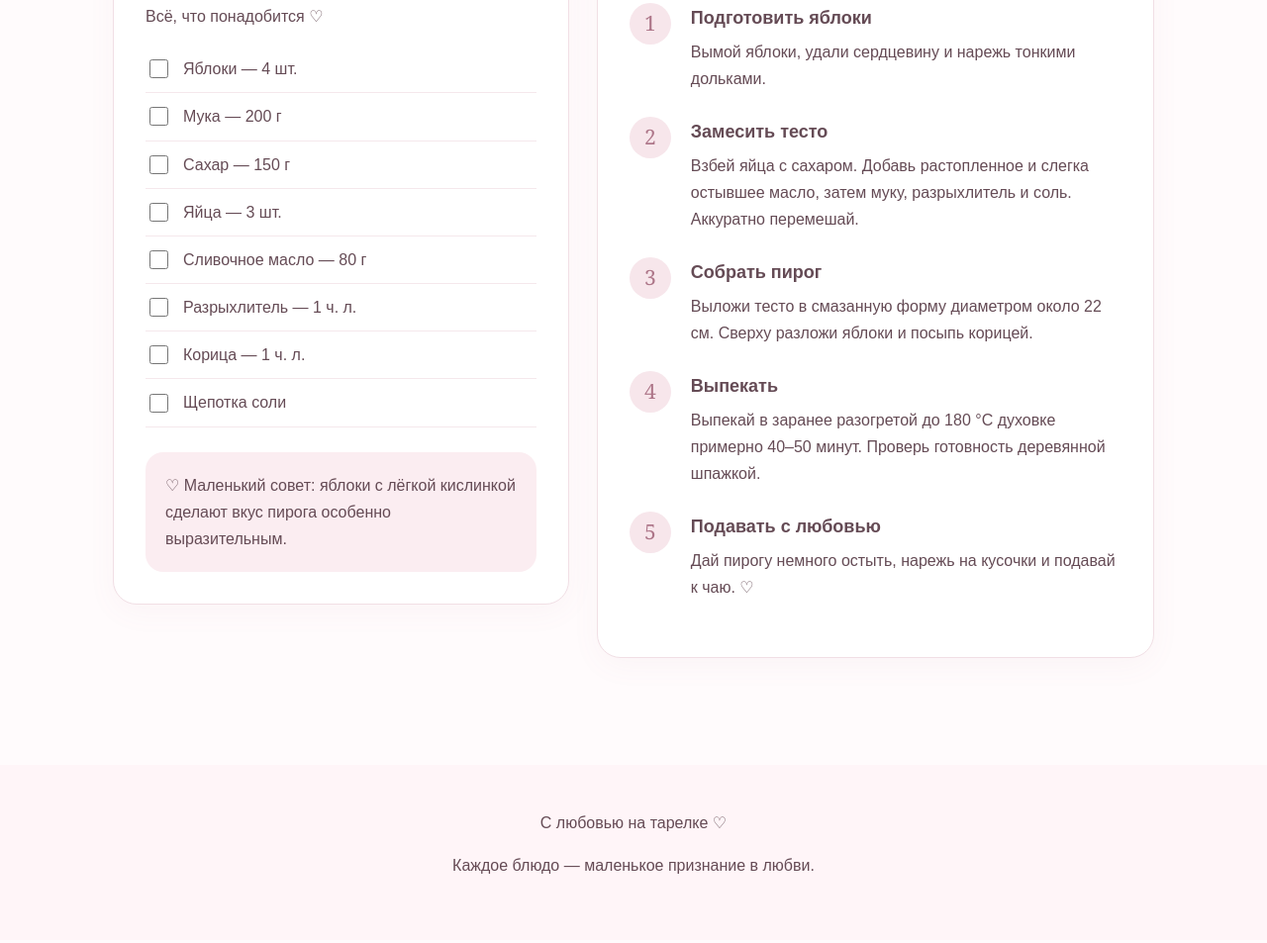
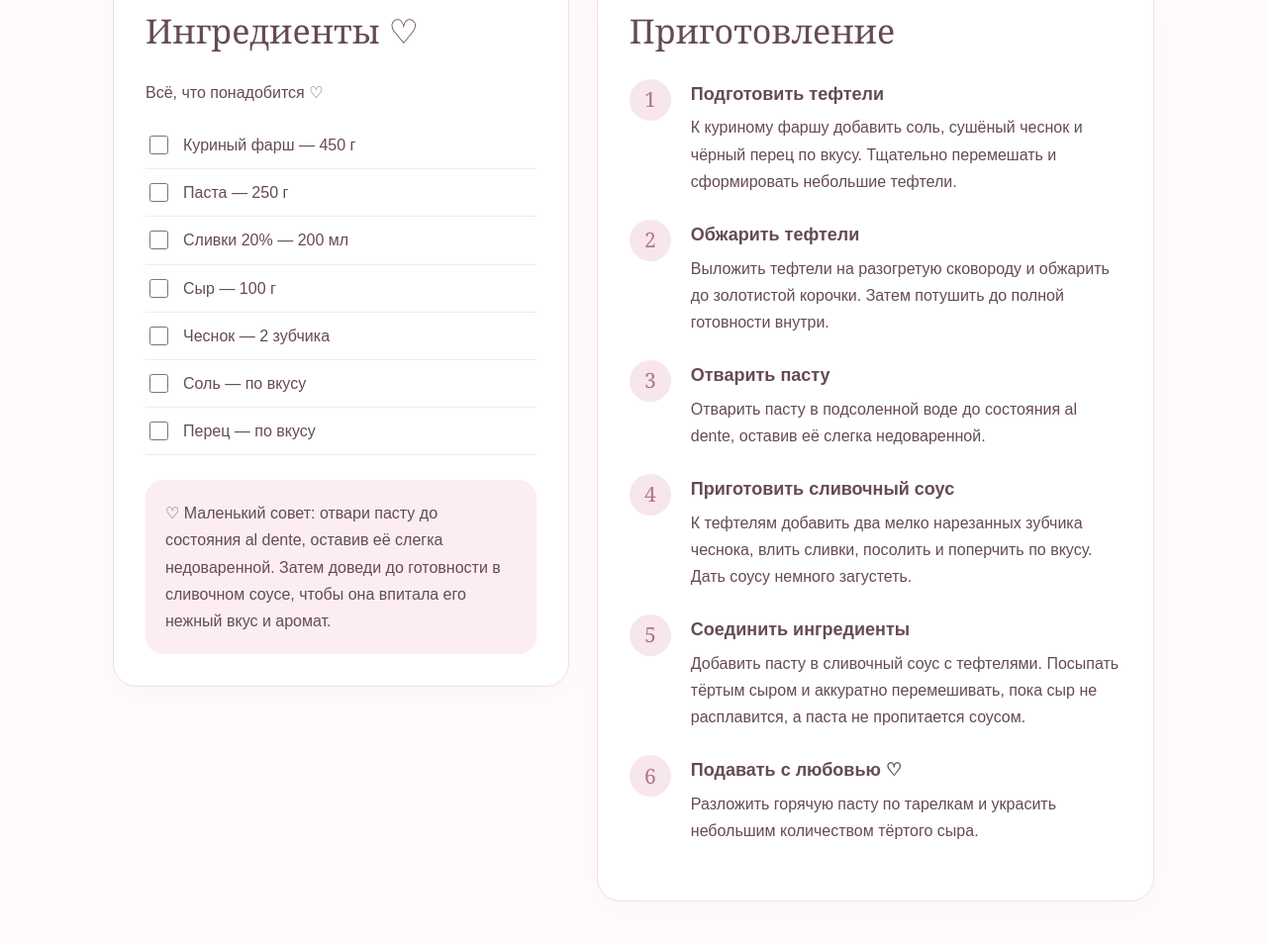
Before and after one commit to pnikoletta0607-droid/love-on-a-plate, a plain HTML site: page recipe.html in a window 1280 px wide. Shown: the part 748-1701 px from the top of the page at 99% size. Drawn offline with Linux system fonts and the light colour scheme.

Commit message:
Update recipe.html

```diff
--- a/recipe.html
+++ b/recipe.html
@@ -3,7 +3,7 @@
 <head>
 <meta charset="UTF-8">
 <meta name="viewport" content="width=device-width, initial-scale=1">
-<title>Яблочный пирог ♡ — С любовью на тарелке</title>
+<title>Паста с куриными тефтелями ♡ — С любовью на тарелке</title>
 <style>
 :root{--pink:#f7e6eb;--rose:#ad7588;--ink:#654b55;--cream:#fffbfc}
 *{box-sizing:border-box}
@@ -49,12 +49,12 @@ footer{text-align:center;padding:45px 20px;background:#fff5f8;margin-top:60px}
 <main>
 <a class="back" href="index.html">← Вернуться на главную</a>
 <section class="hero">
-<div class="photo" role="img" aria-label="Иллюстрация яблочного пирога">🥧</div>
+<div class="photo" role="img" aria-label="Паста с куриными тефтелями">🍝</div>
 <div>
 <div class="eyebrow">Наша маленькая кухня</div>
-<h1>Яблочный пирог</h1>
-<p class="subtitle">Нежный яблочный пирог с ароматной корицей — маленькое признание в любви.</p>
-<div class="meta"><span>◷ 1 ч 10 мин</span><span>♡ Выпечка</span></div>
+<h1>Паста с куриными тефтелями</h1>
+<p class="subtitle">Нежная паста с сочными куриными тефтелями в сливочном соусе — уютный ужин, приготовленный с любовью.</p>
+<div class="meta"><span>♡ Курица</span><span>♡ Паста</span></div>
 <button class="favorite" id="favorite" type="button" aria-pressed="false">♡ В избранное</button>
 </div>
 </section>
@@ -63,31 +63,72 @@ footer{text-align:center;padding:45px 20px;background:#fff5f8;margin-top:60px}
 <h2>Ингредиенты ♡</h2>
 <p>Всё, что понадобится ♡</p>
 <ul id="ingredients">
-<li><label><input type="checkbox"><span>Яблоки — 4 шт.</span></label></li>
-<li><label><input type="checkbox"><span>Мука — 200 г</span></label></li>
-<li><label><input type="checkbox"><span>Сахар — 150 г</span></label></li>
-<li><label><input type="checkbox"><span>Яйца — 3 шт.</span></label></li>
-<li><label><input type="checkbox"><span>Сливочное масло — 80 г</span></label></li>
-<li><label><input type="checkbox"><span>Разрыхлитель — 1 ч. л.</span></label></li>
-<li><label><input type="checkbox"><span>Корица — 1 ч. л.</span></label></li>
-<li><label><input type="checkbox"><span>Щепотка соли</span></label></li>
+<li><label><input type="checkbox"><span>Куриный фарш — 450 г</span></label></li>
+<li><label><input type="checkbox"><span>Паста — 250 г</span></label></li>
+<li><label><input type="checkbox"><span>Сливки 20% — 200 мл</span></label></li>
+<li><label><input type="checkbox"><span>Сыр — 100 г</span></label></li>
+<li><label><input type="checkbox"><span>Чеснок — 2 зубчика</span></label></li>
+<li><label><input type="checkbox"><span>Соль — по вкусу</span></label></li>
+<li><label><input type="checkbox"><span>Перец — по вкусу</span></label></li>
 </ul>
-<div class="tip">♡ Маленький совет: яблоки с лёгкой кислинкой сделают вкус пирога особенно выразительным.</div>
+<div class="tip">♡ Маленький совет: отвари пасту до состояния al dente, оставив её слегка недоваренной. Затем доведи до готовности в сливочном соусе, чтобы она впитала его нежный вкус и аромат.</div>
 </section>
 <section class="panel">
 <h2>Приготовление</h2>
-<div class="step"><div class="number">1</div><div><h3>Подготовить яблоки</h3><p>Вымой яблоки, удали сердцевину и нарежь тонкими дольками.</p></div></div>
-<div class="step"><div class="number">2</div><div><h3>Замесить тесто</h3><p>Взбей яйца с сахаром. Добавь растопленное и слегка остывшее масло, затем муку, разрыхлитель и соль. Аккуратно перемешай.</p></div></div>
-<div class="step"><div class="number">3</div><div><h3>Собрать пирог</h3><p>Выложи тесто в смазанную форму диаметром около 22 см. Сверху разложи яблоки и посыпь корицей.</p></div></div>
-<div class="step"><div class="number">4</div><div><h3>Выпекать</h3><p>Выпекай в заранее разогретой до 180 °C духовке примерно 40–50 минут. Проверь готовность деревянной шпажкой.</p></div></div>
-<div class="step"><div class="number">5</div><div><h3>Подавать с любовью</h3><p>Дай пирогу немного остыть, нарежь на кусочки и подавай к чаю. ♡</p></div></div>
+<div class="step">
+  <div class="number">1</div>
+  <div>
+    <h3>Подготовить тефтели</h3>
+    <p>К куриному фаршу добавить соль, сушёный чеснок и чёрный перец по вкусу. Тщательно перемешать и сформировать небольшие тефтели.</p>
+  </div>
+</div>
+
+<div class="step">
+  <div class="number">2</div>
+  <div>
+    <h3>Обжарить тефтели</h3>
+    <p>Выложить тефтели на разогретую сковороду и обжарить до золотистой корочки. Затем потушить до полной готовности внутри.</p>
+  </div>
+</div>
+
+<div class="step">
+  <div class="number">3</div>
+  <div>
+    <h3>Отварить пасту</h3>
+    <p>Отварить пасту в подсоленной воде до состояния al dente, оставив её слегка недоваренной.</p>
+  </div>
+</div>
+
+<div class="step">
+  <div class="number">4</div>
+  <div>
+    <h3>Приготовить сливочный соус</h3>
+    <p>К тефтелям добавить два мелко нарезанных зубчика чеснока, влить сливки, посолить и поперчить по вкусу. Дать соусу немного загустеть.</p>
+  </div>
+</div>
+
+<div class="step">
+  <div class="number">5</div>
+  <div>
+    <h3>Соединить ингредиенты</h3>
+    <p>Добавить пасту в сливочный соус с тефтелями. Посыпать тёртым сыром и аккуратно перемешивать, пока сыр не расплавится, а паста не пропитается соусом.</p>
+  </div>
+</div>
+
+<div class="step">
+  <div class="number">6</div>
+  <div>
+    <h3>Подавать с любовью ♡</h3>
+    <p>Разложить горячую пасту по тарелкам и украсить небольшим количеством тёртого сыра.</p>
+  </div>
+</div>
 </section>
 </div>
 </main>
 <footer>С любовью на тарелке ♡<p>Каждое блюдо — маленькое признание в любви.</p></footer>
 <script>
 const favorite=document.getElementById('favorite');
-const key='love-on-a-plate-apple-pie';
+const key='love-on-a-plate-chicken-pasta';
 function updateFavorite(){const saved=localStorage.getItem(key)==='true';favorite.classList.toggle('active',saved);favorite.setAttribute('aria-pressed',String(saved));favorite.textContent=saved?'♥ В избранном':'♡ В избранное'}
 favorite.addEventListener('click',()=>{localStorage.setItem(key,String(localStorage.getItem(key)!=='true'));updateFavorite()});
 updateFavorite();
```
